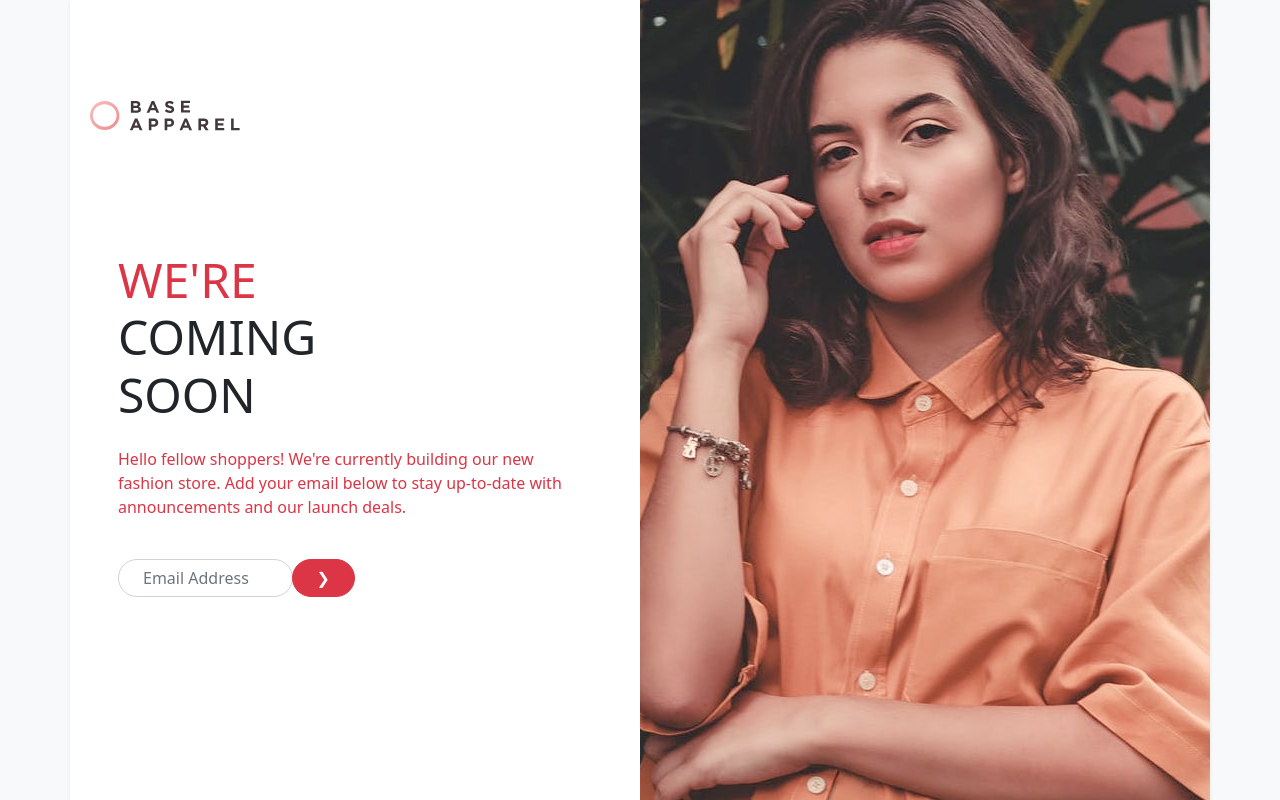
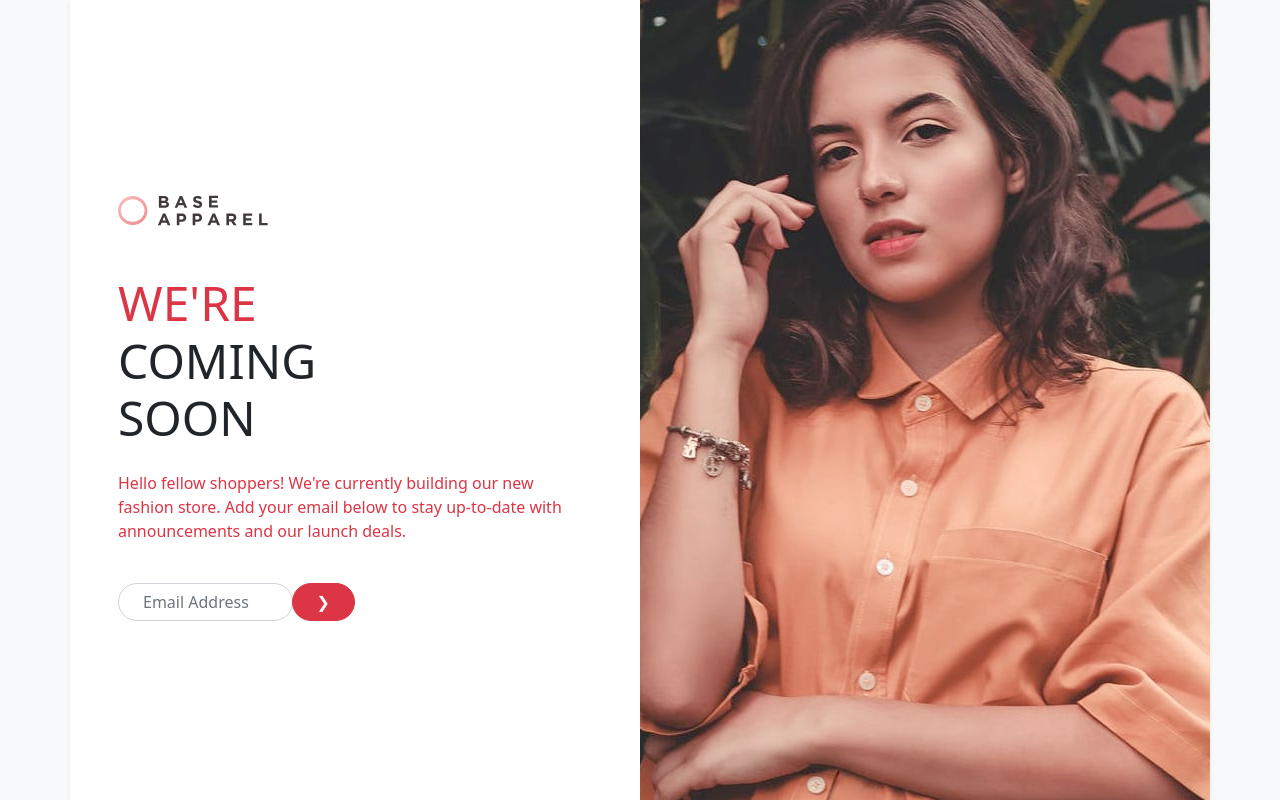
Before and after one commit to ittirarichan/base-apparel, a plain HTML site: page index.html in a window 1280 px wide. Drawn offline with Linux system fonts and the light colour scheme.

Commit message:
daily-task

```diff
--- a/index.html
+++ b/index.html
@@ -15,7 +15,7 @@
             <div class="col-md-6 d-flex flex-column justify-content-center p-5 position-relative">
 
                 <!-- Logo Section -->
-                <div class="position-absolute" style="top: 100px; left: 20px;">
+                <div class=" mt-3 style="top: 100px; left: 20px;">
                     <img src="./images/logo.svg" alt="Logo" class="img-fluid" style="max-width: 150px;">
                 </div>
 
```
